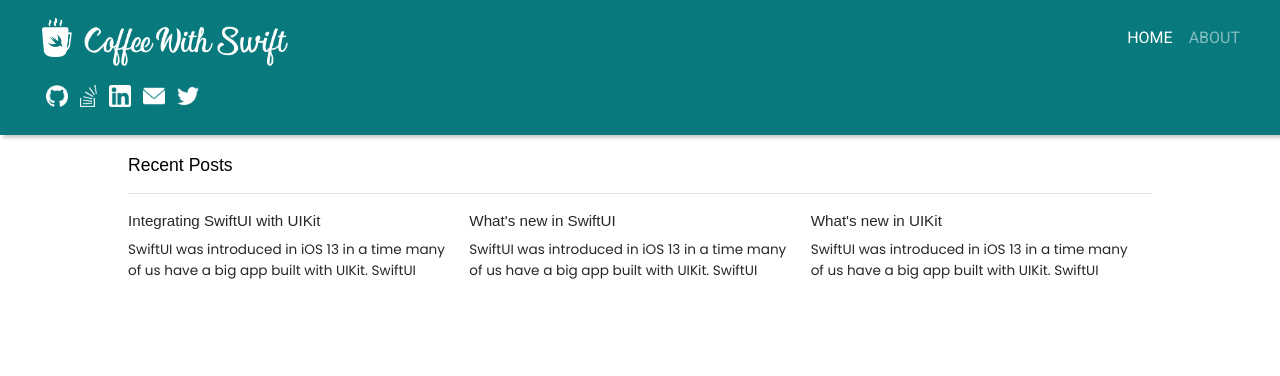
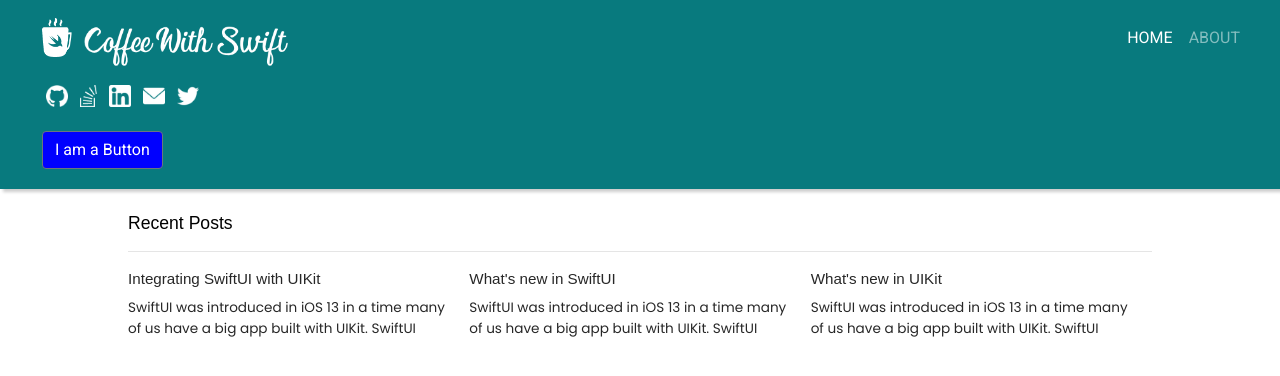
Before and after one commit to KiranJas/KiranJas.github.io, a Vue app: page /#/ in a window 1280 px wide. Shown: the top 376 px of the page. Built offline with nearby package versions, Linux system fonts and the light colour scheme.

Commit message:
changed header settings

```diff
--- a/src/App.vue
+++ b/src/App.vue
@@ -1,20 +1,20 @@
 <template>
   <div id="app">
     <Header/>
-    <Subheader/>
+    <!-- <Subheader/> -->
     <router-view/>
   </div>
 </template>
 
 <script>
 import Header from "./components/Header";
-import Subheader from "./components/Subheader";
+// import Subheader from "./components/Subheader";
 
 export default {
   name: "app",
   components: {
     Header,
-    Subheader
+    // Subheader
   }
 }
 </script>
--- a/src/components/Header.vue
+++ b/src/components/Header.vue
@@ -20,7 +20,20 @@
         </b-navbar-nav>
       </b-collapse>
     </b-navbar>
+
+    <div class="float-left subheader">
+       <div class="float-left headerIcons">
+         <img src="../assets/github-logo.png" class="contactIcon" height="22px" />
+          <img src="../assets/stack-logo.png" class="contactIcon" height="22px" />
+          <img src="../assets/linkedin.png" class="contactIcon" height="22px" />
+          <img src="../assets/mail-logo.png" class="contactIcon" height="22px" />
+          <img src="../assets/twitter-logo.png" class="contactIcon" height="22px"/>
+       </div>
+       <b-button class="float-left tagColor">I am a Button</b-button>
+    </div>
     </header>
+
+
 </template>
 
 <script>
@@ -33,4 +46,38 @@ export default {
 .bg-info {
     background-color: #087A7E !important;
 }
+
+.subheader {
+    background-color: #087A7E;
+    width: 100%;
+    padding: 0.0rem 2rem;
+    box-shadow: 3px 3px 3px rgba(0, 0, 0, 0.2);
+}
+
+/* customizing navigation bar gap */
+.headerIcons {
+  margin: 10px 10px 16px 10px;
+  width: 100%;
+  text-align: left;
+}
+.contactIcon {
+    margin-bottom: 8px;
+    margin-left: 4px;
+    margin-right: 8px;
+}
+
+.header_title {
+
+    text-align: left;
+    margin: 0px 10px 2  0px 12px;
+    color: white;
+    font-size: bold;
+}
+
+.tagColor {
+    background-color: blue;
+    align-content: left;
+    text-align: left;
+    margin: 0px 0px 20px 10px;
+}
 </style>
--- a/src/components/Subheader.vue
+++ b/src/components/Subheader.vue
@@ -1,14 +1,4 @@
 <template>
-    <div class="float-left subheader">
-       <div class="float-left headerIcons">
-         <img src="../assets/github-logo.png" class="contactIcon" height="22px" />
-          <img src="../assets/stack-logo.png" class="contactIcon" height="22px" />
-          <img src="../assets/linkedin.png" class="contactIcon" height="22px" />
-          <img src="../assets/mail-logo.png" class="contactIcon" height="22px" />
-          <img src="../assets/twitter-logo.png" class="contactIcon" height="22px"/>
-       </div>
-        <!-- <div class="float-left header_title">Weekly iOS, Swift, SwiftUI & Xcode Posts & Tips</div> -->
-    </div>
 </template>
 
 <script>
@@ -18,32 +8,4 @@ export default {
 </script>
 
 <style scoped>
-
-.subheader {
-    background-color: #087A7E;
-    width: 100%;
-    padding: 0.0rem 2rem;
-    box-shadow: 3px 3px 3px rgba(0, 0, 0, 0.2);
-}
-
-/* customizing navigation bar gap */
-.headerIcons {
-  margin: 10px 10px 20px 10px;
-  width: 100%;
-  text-align: left;
-}
-.contactIcon {
-    margin-bottom: 8px;
-    margin-left: 4px;
-    margin-right: 8px;
-}
-
-.header_title {
-
-    text-align: left;
-    margin: 0px 10px 2  0px 12px;
-    color: white;
-    font-size: bold;
-}
-
 </style>
--- a/src/components/TitleDeclarationComponent.vue
+++ b/src/components/TitleDeclarationComponent.vue
@@ -15,7 +15,7 @@ export default {
 .generic {
     margin-left: 10%;
     margin-right: 10%;
-    margin-top: 80px;
+    /* margin-top: 80px; */
     text-align: left;
 }
 .titleLayout {
--- a/src/views/Home.vue
+++ b/src/views/Home.vue
@@ -1,6 +1,7 @@
 <template>
   <div class="home">
     <!-- <img alt="Vue logo" src="../assets/logo.png"> -->
+    <div style="opacity: 0.0">Invisible View</div>
     <TitleDeclarationCom/>
     <BlogBriefCom/>
   </div>
```
